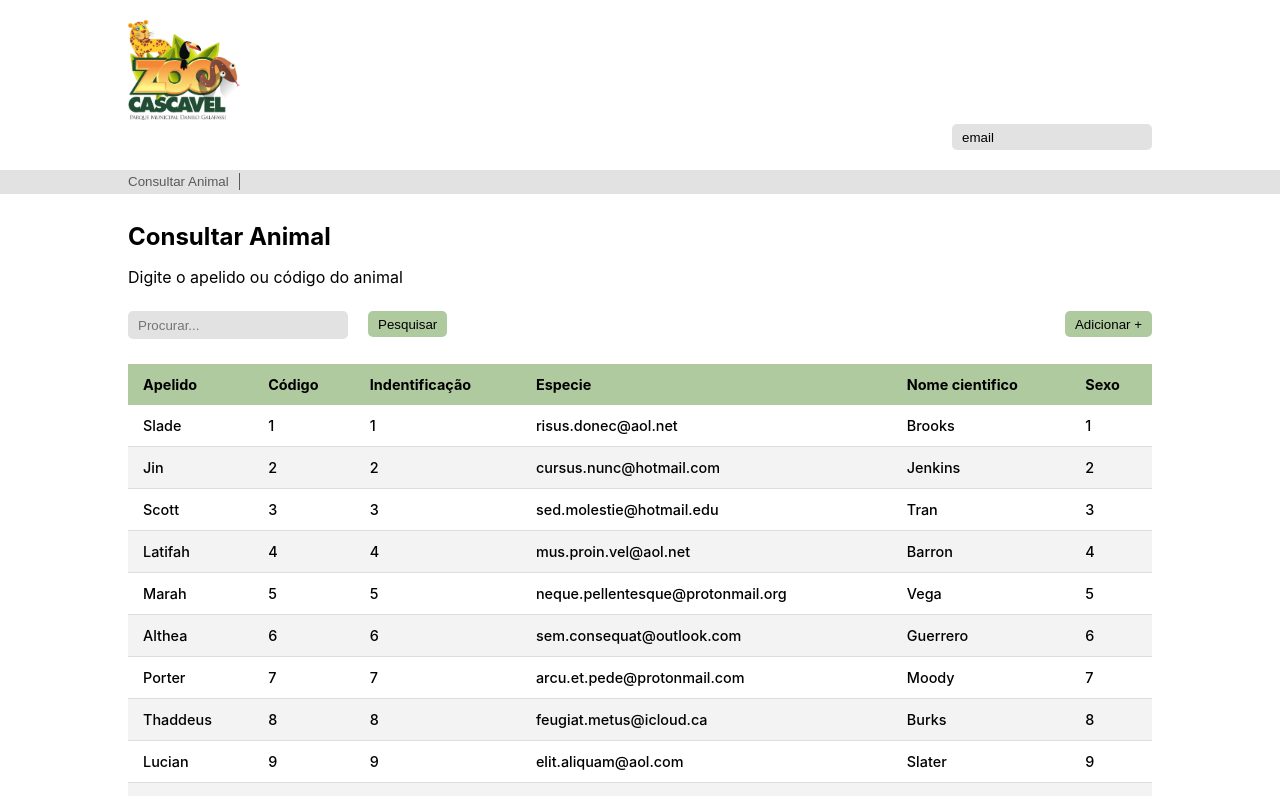
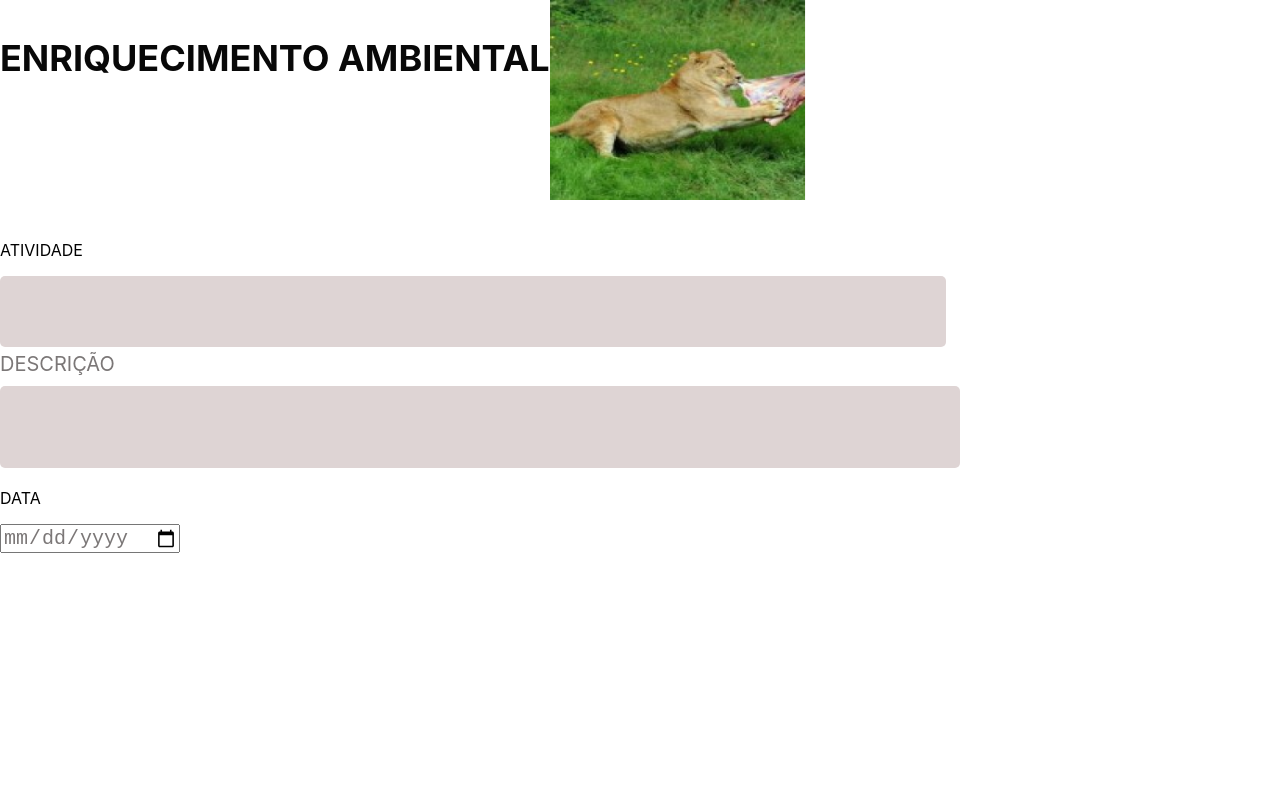
Before and after one commit to MiletoGuy/zoo, a React (Create React App) app: page / in a window 1280 px wide. Shown: the top 796 px of the page. Built offline with nearby package versions, Linux system fonts and the light colour scheme.

Commit message:
17/10/22

```diff
--- /dev/null
+++ b/src/Enriquecimento.css
@@ -0,0 +1,64 @@
+.enriquecimento {
+    text-align: left;
+    width: 50%;
+  }
+
+  .Enriquecimento-logo {
+    height: 25vmin;
+    pointer-events: none;
+    width: 20%;
+    line-height: 15%;
+    justify-content:  flex-end;
+    align-items: flex-start;
+
+  }
+
+  .Enriquecimento-header {
+    background-color: #fff;
+    min-height: 30vh;
+    display: flex;
+    flex-direction: row-reverse;
+    align-items: flex-start;
+    justify-content:  flex-end;
+    font-size: calc(20px + 2vmin);
+    color: rgb(8, 8, 8);
+    font-weight: bold;
+  }
+
+  .atividade{
+    font-size: calc(60px);
+    border-radius: 5px/5px;
+    padding-left: 168px;
+    background-color:rgb(222, 212, 212);
+    border: none;
+    text-align: center;
+  }
+
+  .descrição{
+    font-size: calc(70px);
+    border-radius: 5px/5px;
+    padding-left: 50px;
+    background-color:rgb(222, 212, 212);
+    border: none;
+    text-align: center;
+
+  }
+
+
+  .App-atividade{
+    font-size: 20px;
+    color: rgb(123, 119, 119);
+    line-height: 15%;
+  }
+
+  .App-descrição{
+    font-size: 20px;
+    color: rgb(123, 119, 119);
+    line-height: 15%;
+  }
+
+  .data{
+    font-size: 20px;
+    color: rgb(123, 119, 119);
+    height: 30%;
+  }
--- /dev/null
+++ b/src/Enriquecimento.js
@@ -0,0 +1,51 @@
+import './Enriquecimento.css';
+
+
+function App() {
+  return (
+    <div className="Enriqueciomento">
+      <header className="Enriquecimento-header">
+        <img src="/imagens/LEAO.png" className="Enriquecimento-logo" alt="logo" />
+        <p>
+         ENRIQUECIMENTO AMBIENTAL
+        </p>
+      </header>
+      <form className='Enriquecimento-titulo'>
+          <label>
+            ATIVIDADE
+            <p>
+            <input type="text" name="text" className='atividade' />
+            </p>
+          </label>
+         </form>
+         <form className='App-atividade'>
+        <label>
+            DESCRIÇÃO
+            <p>
+              <p>
+            <input type="text" name="text" className='descrição' />
+            </p>
+             </p>
+          </label>
+          </form>
+          <form className='App-descrição'></form>
+          <form className='Enriquecimento-data'>
+            <label>
+              DATA
+              <p>
+                <p>
+                <input type="date" name="date" className='data' />
+              </p>
+              </p>
+            </label>
+          </form>
+
+          </div>
+
+
+
+
+  );
+}
+
+export default App;
--- a/src/index.js
+++ b/src/index.js
@@ -1,7 +1,7 @@
 import React from 'react';
 import ReactDOM from 'react-dom/client';
 import './index.css';
-import App from './Filtro';
+import App from './Enriquecimento';
 
 const root = ReactDOM.createRoot(document.getElementById('root'));
 root.render(
```
Also changed, not shown: public/imagens/LEAO.png (added).
